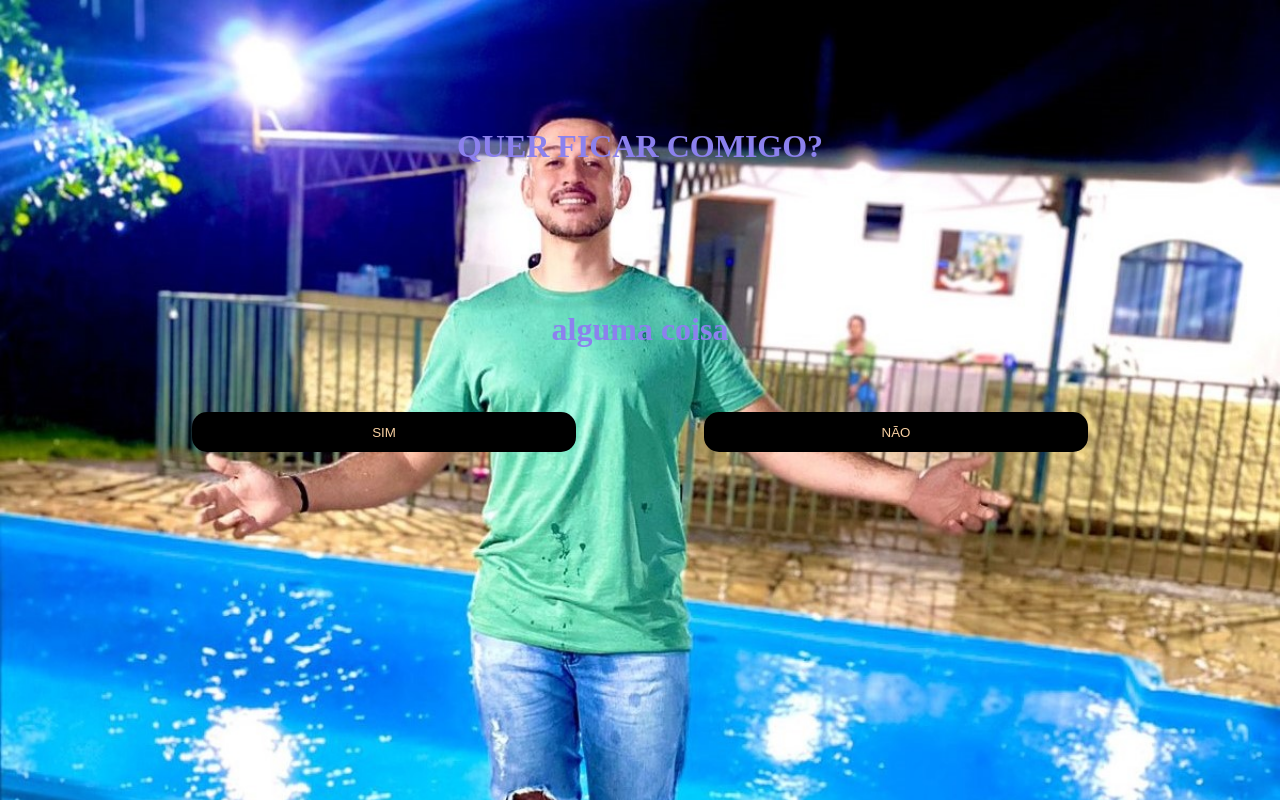
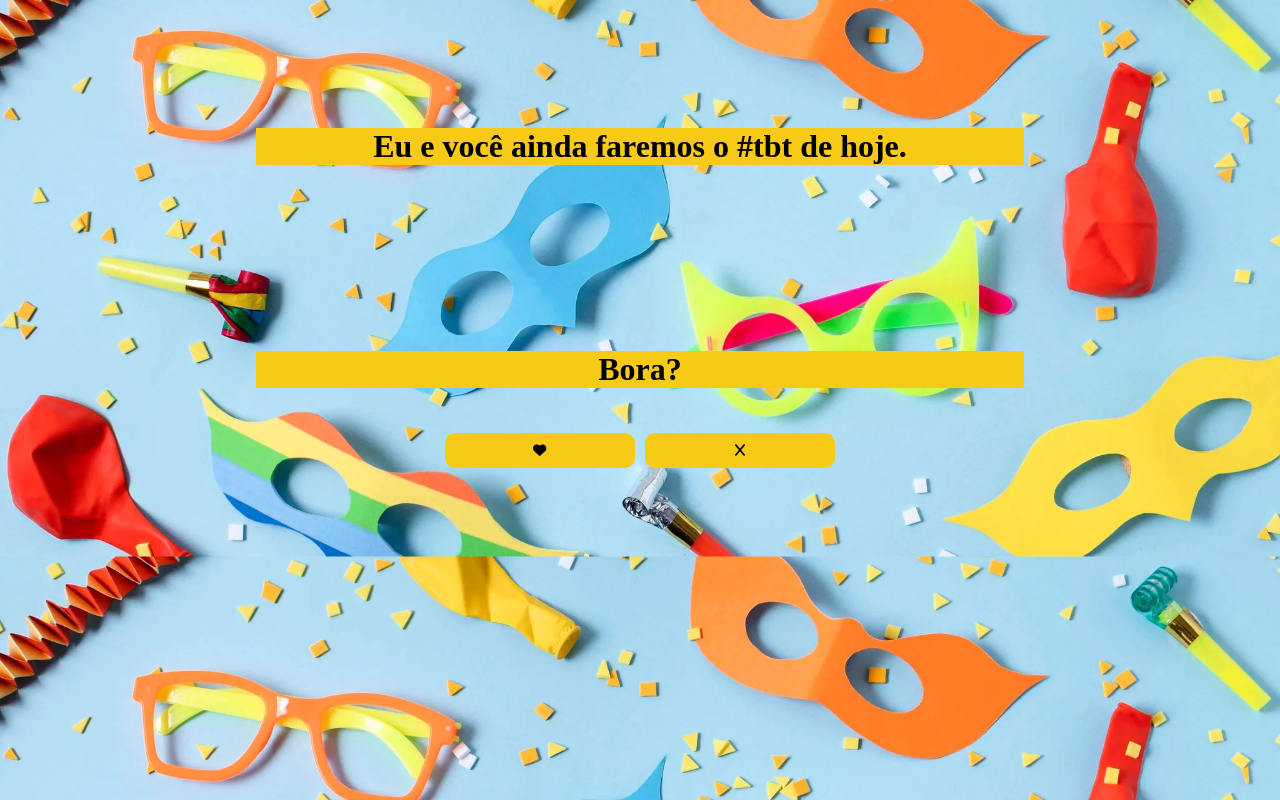
Before and after one commit to KelvemLoubach/Carnaval2023, a plain HTML site: page index.html in a window 1280 px wide. Drawn offline with Linux system fonts and the light colour scheme.

Commit message:
Versão 1.4

```diff
--- a/index.html
+++ b/index.html
@@ -5,26 +5,27 @@
     <meta http-equiv="X-UA-Compatible" content="IE=edge">
     <meta name="viewport" content="width=device-width, initial-scale=1.0">
 
-
+   <!--Favicon-->
+   <link rel="icon" type="image/png" sizes="16x16" href="img/40-512.webp">
 
     <!--Import css style-->
     <link rel="stylesheet" href="style.css">
 
-
-
     <title>Responda a pergunta</title>
 </head>
 <body onresize="ajusteTamanho()">
-    <h1>QUER FICAR COMIGO?</h1><br>
-    <h1>alguma coisa</h1>
+    <h1>Eu e você ainda faremos o #tbt de hoje.</h1><br>
+    <h1>Bora?</h1>
 
     <section class="center">
-        <button  class="btn1" id="yes"><a href="contact.html">SIM</a></button>
-        <button class="btn1" onclick="clickShowButton()"  id="no">NÃO</button>
+        <a href="contact.html"><button  class="btn1" id="yes"><i class="fa-solid fa-heart fa-beat" style="--fa-beat-scale: 2.0;"></i></button></a>
+        <a><button class="btn" onclick="clickShowButton()"  id="no"><i class="fa-solid fa-x"></i></button></a>
     </section>
 
     <!--Import javaScript-->
     <script src="script.js"></script>
+     <!--Import fontawesome-->
+     <script src="https://kit.fontawesome.com/b0c1a7c680.js" crossorigin="anonymous"></script>
 
 </body>
 </html>
--- a/script.js
+++ b/script.js
@@ -8,15 +8,11 @@ let ajusteTamanho = ()=>{
 
 ajusteTamanho();
 
-
-
-
 let clickShowButton = ()=>{
 
     if(document.getElementById('no')){
         document.getElementById('no').remove();
     }
-
 
 let posicaox = Math.floor(Math.random()*alturaJanela)-120;
 let posicaoy = Math.floor(Math.random()*larguraJanela)-120;
@@ -28,8 +24,8 @@ console.log(posicaox,posicaoy);
 
 let buttonRandomic = document.createElement('button');
 
-buttonRandomic.className = 'btn1';
-buttonRandomic.innerHTML = 'NÃO';
+buttonRandomic.className = 'button';
+buttonRandomic.innerHTML = '<i class="fa-solid fa-x"></i>';
 buttonRandomic.style.left = posicaoy + 'px';
 buttonRandomic.style.top = posicaox + 'px';
 buttonRandomic.style.position = 'absolute';
@@ -38,4 +34,4 @@ buttonRandomic.onclick = clickShowButton;
 
 document.body.appendChild(buttonRandomic);
 
-}
+};
--- a/style.css
+++ b/style.css
@@ -4,8 +4,9 @@
 }
 
 body{
-    background-image: url(img/3.jpeg);
+    background-image: url(img/Ideias\ de\ produtos\ para\ vender\ mais\ no\ Carnaval.webp);
     background-size: cover;
+    background-position: center;
     background-color: #E87E04;
 }
 
@@ -17,27 +18,19 @@ body{
 }
 
 h1{
-
-    color: #8c81ee;
+    margin: 0 20% 0 20%;
+   background-color: #F7CA18;
+    color: #000000;
     margin-top: 10%;
     text-align: center;
+    margin-bottom: 40px;
 }
 
-.btn1,a{
-    text-decoration: none;
-    background-color: #000000;
-    border: none;
-    border-radius: 15px;
-    color: #f8d0a2;
-    margin-top: 20%;
-    width: 30%;
-    height: 40px;
-    margin: 5%;
-}
-
-
-.btn{
-    background-color: #F4B350;
-    text-decoration: none;
+button{
+    margin: 5px;
+    background-color: #F7CA18;
+    width: 190px;
+    padding: 10px;
+    border-radius: 10px;
     border: none;
 }
```
Also changed, not shown: contact.html (+11 -10 lines), img/40-512.webp (added), img/Ideias de produtos para vender mais no Carnaval.webp (added), img/carnaval (1).jpg (added), img/carnaval.avif (added), img/carnaval.jpg (added), 1 other file.
